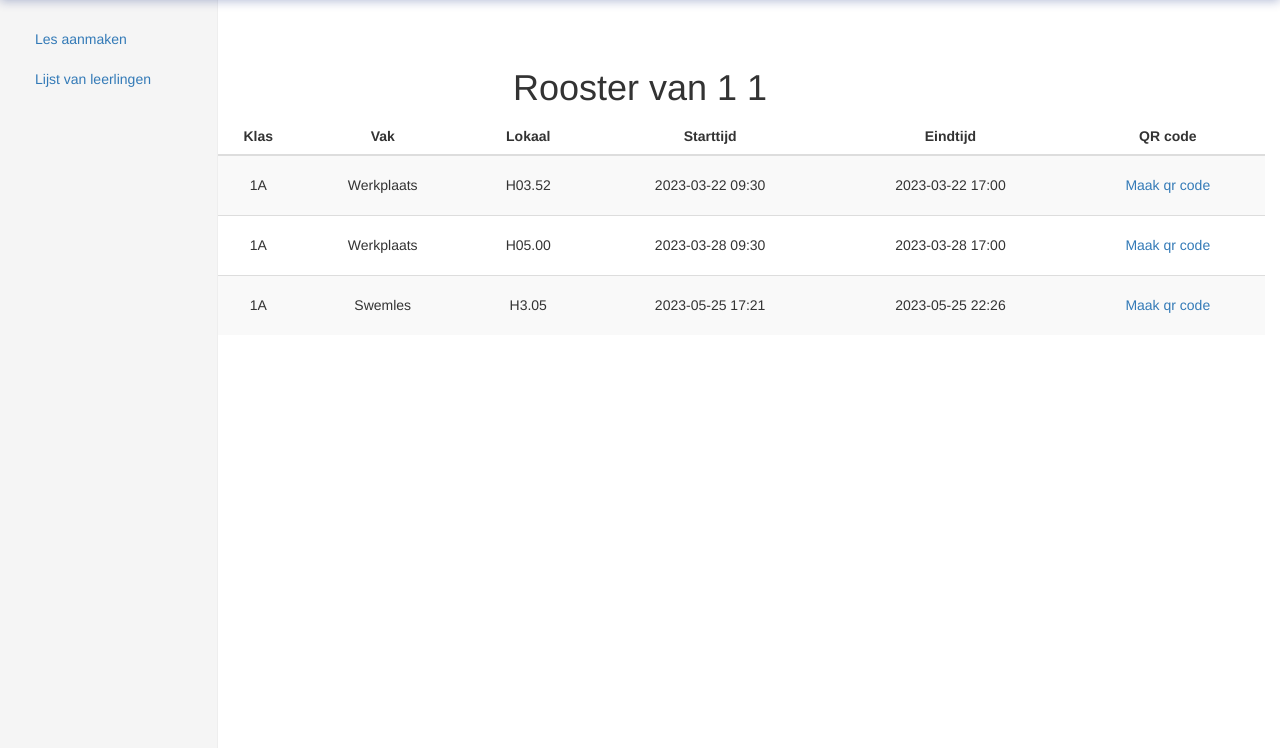
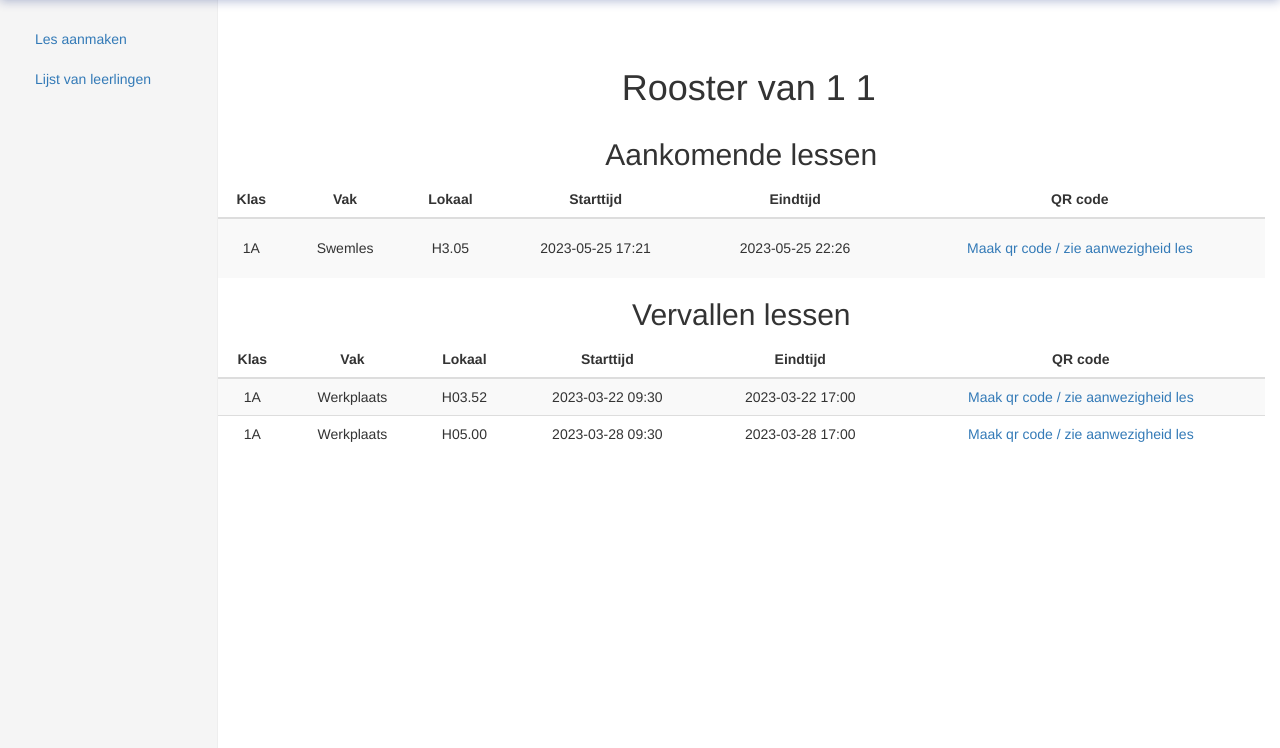
Before and after one commit to Danny-1053784/Week3-API-Security, a Flask app: page /admin in a window 1280 px wide. Shown: the part 52-800 px from the top of the page. Run offline with Flask 3, Linux system fonts and the light colour scheme; a user stored in the database is signed in; data comes from the database, SQL or seed files in the repository; both versions use the stored data as it was after the commit; some libraries are stand-ins or nearby versions.

Commit message:
Update Teacher dashboard added Upcoming classes and Expired classes

```diff
--- a/app.py
+++ b/app.py
@@ -52,6 +52,12 @@ def login():
 def meeting_docent():
     docent_id=session['docent_id']
     meeting_docent = dbm.get_les_docent(docent_id)
+    return jsonify(meeting_docent)
+
+@app.route("/meeting_old", methods=["GET"])
+def meeting_docent_old():
+    docent_id=session['docent_id']
+    meeting_docent = dbm.get_les_docent_old(docent_id)
     return jsonify(meeting_docent)
 
 @app.route('/aanwezigheid/<lesid>', methods=["GET", "POST"])
--- a/lib/tablemodel.py
+++ b/lib/tablemodel.py
@@ -37,7 +37,13 @@ class DatabaseModel:
 
     def get_les_docent(self, docent_id):
         cursor = sqlite3.connect(self.database_file).cursor()
-        cursor.execute(f"SELECT * FROM `les` as pt LEFT JOIN `klas` as pb ON pt.klas_id = pb.klas_id WHERE docent_id = {docent_id}")
+        cursor.execute(f"SELECT * FROM `les` as pt LEFT JOIN `klas` as pb ON pt.klas_id = pb.klas_id WHERE docent_id = {docent_id} AND start_date >= CURRENT_DATE")
+        docent = cursor.fetchall()
+        return docent
+
+    def get_les_docent_old(self, docent_id):
+        cursor = sqlite3.connect(self.database_file).cursor()
+        cursor.execute(f"SELECT * FROM `les` as pt LEFT JOIN `klas` as pb ON pt.klas_id = pb.klas_id WHERE docent_id = {docent_id} AND start_date < CURRENT_DATE")
         docent = cursor.fetchall()
         return docent
 
--- a/templates/admin.html
+++ b/templates/admin.html
@@ -63,7 +63,9 @@
       fill: currentColor;
     }
 
-
+    h1.display-5.fw-bold {
+    margin-left: 17%;
+    }
   </style>
 
 </head>
@@ -100,7 +102,7 @@
       <h1 class="display-5 fw-bold">Rooster van {{ voornaam }} {{ achternaam }} </h1>
       <div class="col-lg-12">
 
-
+        <h2>Aankomende lessen</h2>
         <table class="table table-striped table-hover">
           <thead>
             <tr>
@@ -115,14 +117,27 @@
           <tbody id="student_rooster_info">
           </tbody>
         </table>
+        <h2>Vervallen lessen</h2>
+        <table class="table table-striped table-hover">
+          <thead>
+            <tr>
+              <th scope="col">Klas</th>
+              <th scope="col">Vak</th>
+              <th scope="col">Lokaal</th>
+              <th scope="col">Starttijd</th>
+              <th scope="col">Eindtijd</th>
+              <th scope="col">QR code</th>
+            </tr>
+          </thead>
+          <tbody id="student_rooster_info_old">
+          </tbody>
+        </table>
+
 
       </div>
     </div>
-
   </main>
-
 </body>
-
 </html>
 
 <!-- #Shows all lessons from db based on the id of the teacher (Danny)-->
@@ -141,7 +156,34 @@
         for (les of results) {
           console.log(les)
 
-          $("#student_rooster_info").append("<tr><td>" + les[9] + "</td><td>" + les[3] + "</td><td>" + les[4] + "</td><td>" + les[5] + "</td><td>" + les[6] + "</td><td> <a href='qrcode/" + les[0] + "'> Maak qr code</a> </td></tr>")
+          $("#student_rooster_info").append("<tr><td>" + les[9] + "</td><td>" + les[3] + "</td><td>" + les[4] + "</td><td>" + les[5] + "</td><td>" + les[6] + "</td><td> <a href='qrcode/" + les[0] + "'> Maak qr code / zie aanwezigheid les</a> </td></tr>")
+
+
+
+
+        }
+      }
+
+    })
+
+
+
+
+
+    $.ajax({
+      url: "/meeting_old",
+      type: "GET",
+      dataType: "json",
+      error: function (data) {
+        console.log("error" + data)
+      },
+      success: function (results) {
+
+        $("#student_rooster_info_old").empty()
+        for (les of results) {
+          console.log(les)
+
+          $("#student_rooster_info_old").append("<tr><td>" + les[9] + "</td><td>" + les[3] + "</td><td>" + les[4] + "</td><td>" + les[5] + "</td><td>" + les[6] + "</td><td> <a href='qrcode/" + les[0] + "'> Maak qr code / zie aanwezigheid les</a> </td></tr>")
 
 
 
@@ -152,8 +194,9 @@
     })
 
   }
+  get_docent_rooster()
 
 
-  get_docent_rooster()
   setInterval(get_docent_rooster, 1000)
+
 </script>
```
Also changed, not shown: databases/aanwezigheid.db.
